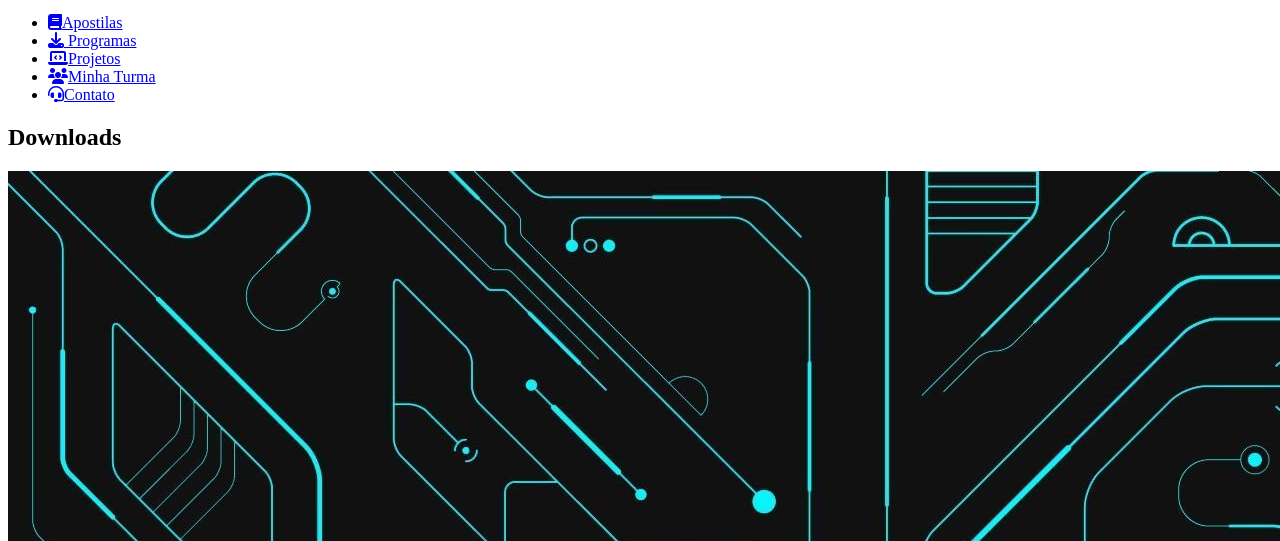
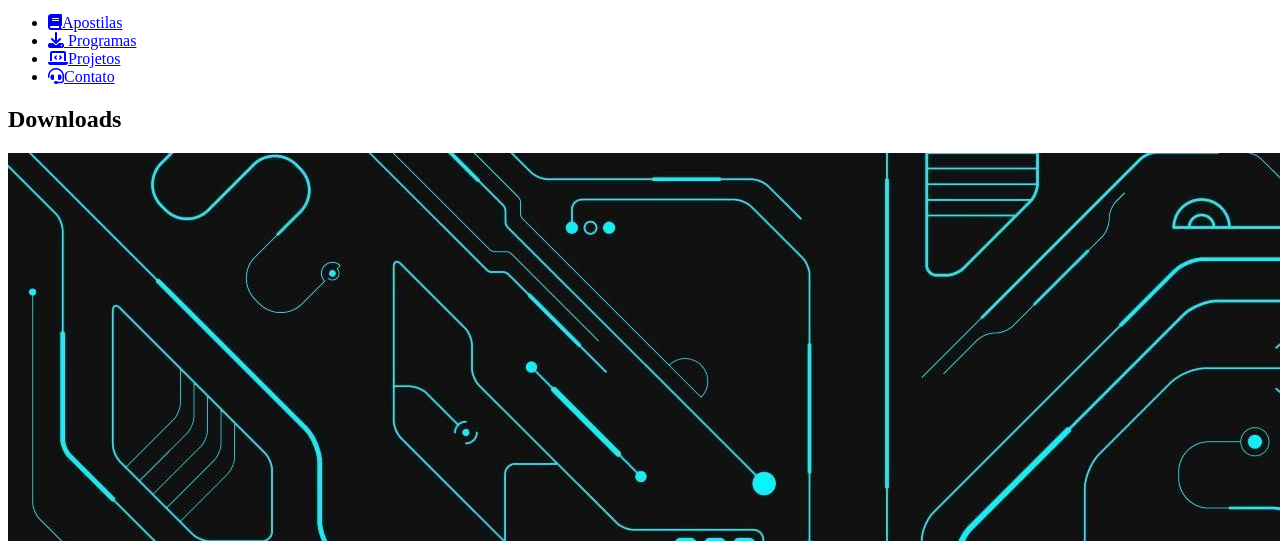
Before and after one commit to Sinisius/RedesWEB, a plain HTML site: page html/programas.html in a window 1280 px wide. Shown: the part 259-800 px from the top of the page. Drawn offline with Linux system fonts and the light colour scheme; a script that the page names is missing.

Commit message:
Remoção Minha Turma
Remoção da área 'Minha Turma' do menu de todos os arquivos html.

```diff
--- a/html/programas.html
+++ b/html/programas.html
@@ -23,10 +23,6 @@
 
                 <li>
                     <a href="projetos.html" target="_self" class="button"><i class="fas fa-laptop-code"></i><span>Projetos</span></a>
-                </li>
-
-                <li>
-                    <a href="redes3.html" target="_self" class="button"><i class="fas fa-users"></i><span>Minha Turma</span></a>
                 </li>
 
                 <li>
```
Also changed, not shown: html/apostilas.html (+6 -4 lines), html/index.html (+0 -4 lines).
